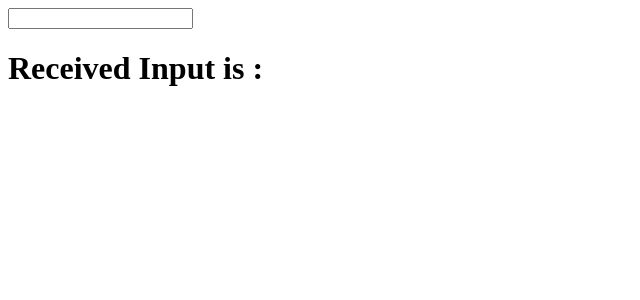
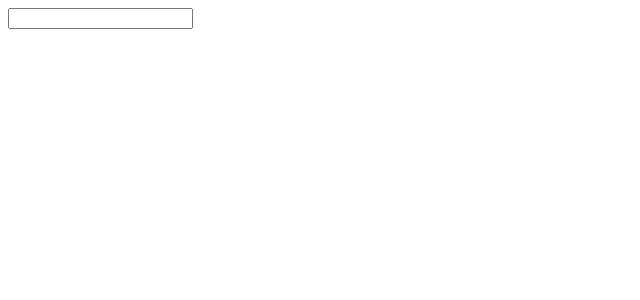
Before and after one commit to BIRDISS-kawtar/LCDisplay, a Vue app: page / in a window 1280 px wide. Shown: the top 300 px of the page, without its empty margins (0-640 px from the left). Built offline with nearby package versions, Linux system fonts and the light colour scheme.

Commit message:
Display inputs programmatically

```diff
--- a/src/components/ConvertToLCD.vue
+++ b/src/components/ConvertToLCD.vue
@@ -3,19 +3,23 @@ export default {
     props:{
         received_input : Number
     },
-    updated(){
-        console.log("Updated");
-        /* if(!(Number.isInteger(this.received_input))){
-            //alert("Only Numbers are accepted !");
-        }   */
-    },
     data(){
         return{
-
+            //inputs : new Array(),
+            //last_input : null
         };
-    }
+    },
+    updated(){
+        console.log("updated",this.received_input);
+        //this.inputs.push(this.received_input);
+        const elt = document.createElement('p');
+        elt.textContent = `Input Value =${this.received_input}`;
+        this.$refs.inputs_parent.appendChild(elt);
+    },
 }
 </script>
 <template>
-    <h1>Received Input is : {{received_input}}</h1>
+    <div ref="inputs_parent">
+
+    </div>
 </template>
```
